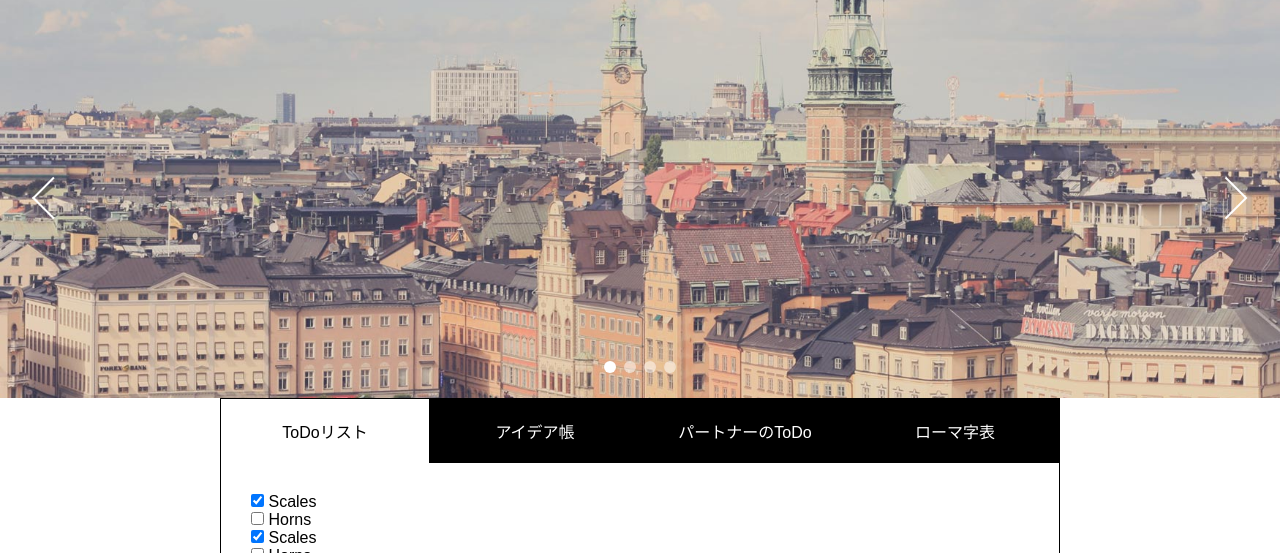
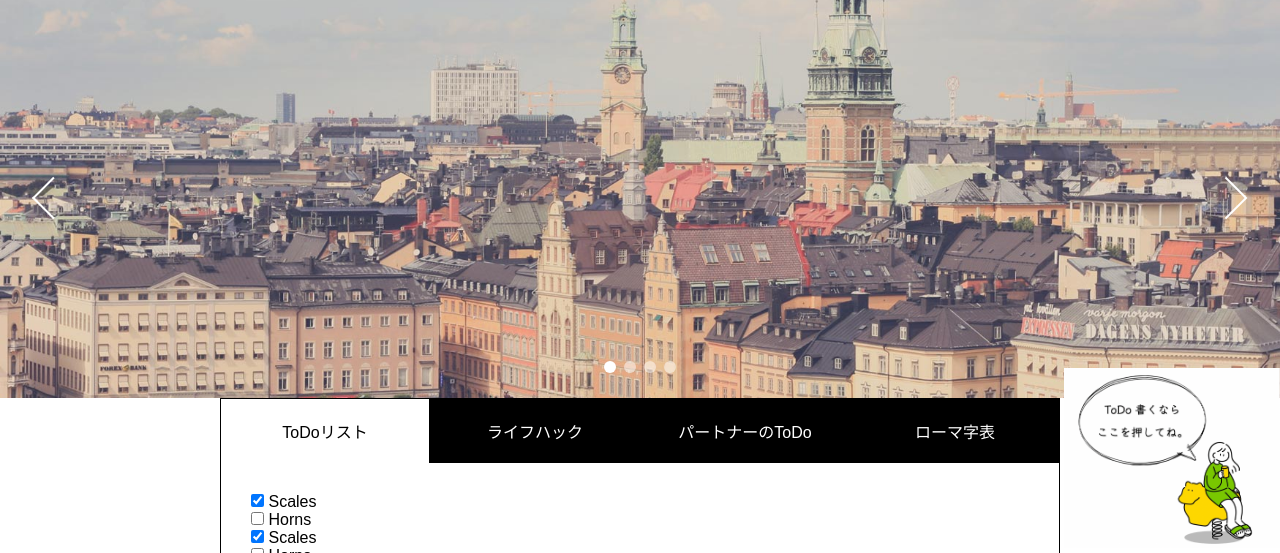
Before and after one commit to ss473901/Cute, a plain HTML site: page index.html in a window 1280 px wide. Shown: the part 247-800 px from the top of the page. Drawn offline with Linux system fonts and the light colour scheme.

Commit message:
Fix layout

```diff
--- a/css/style.css
+++ b/css/style.css
@@ -227,4 +227,14 @@ footer {
 
 /*  */
 /*  */
-/* スライダー */
+/* 右下ボタン */
+.move-top {
+  box-sizing: border-box;
+  position: fixed;
+  bottom: 125px;
+  right: 156px;
+  width: 60px;
+  height: 60px;
+  /* border: 1px solid black; */
+  /* border-radius: 41px; */
+}
--- a/index.html
+++ b/index.html
@@ -83,11 +83,25 @@
 
   <!-- main -->
   <div class="main">
+
+
+
+    <!--  -->
+    <!--  -->
+    <!--右下ボタン -->
+    <div class="move-top">
+      <img src="img/0.png" alt="ロゴ" style="width: 360%; height: 300%;">
+    </div>
+
+
+    <!--  -->
+    <!--  -->
+    <!--タブメニュー -->
     <div class="blog">
       <div class="wrap">
         <ul id="tab-menu">
           <li><a href="#tab1" class="active">ToDoリスト</a></li>
-          <li><a href="#tab2" class="">アイデア帳</a></li>
+          <li><a href="#tab2" class="">ライフハック</a></li>
           <li><a href="#tab3" class="">パートナーのToDo</a></li>
           <li><a href="#tab4" class="">ローマ字表</a></li>
         </ul>
@@ -137,11 +151,16 @@
           </div>
 
           <div id="tab2" class="tab">
-            <p>TAB2のテキストが入ります。TAB2のテキストが入ります。</p>
+            <!--  -->
+            <!--  -->
+            <!-- Twitter埋め込み -->
+            <div class="twitter">
+              <a class="twitter-timeline" href="https://twitter.com/obaatyanntoissy?ref_src=twsrc%5Etfw">Tweets by
+                obaatyanntoissy</a>
+              <script async src="https://platform.twitter.com/widgets.js" charset="utf-8"></script>
             </div>
-
+          </div>
           <div id="tab3" class="tab">
-            <p>TAB3のテキストが入ります。TAB3のテキストが入ります。TAB3のテキストが入ります。</p>
           </div>
 
           <div id="tab4" class="tab">
```
Also changed, not shown: img/0.png (added), 2 other files. Lines whose indentation alone changed are shown as unchanged.
